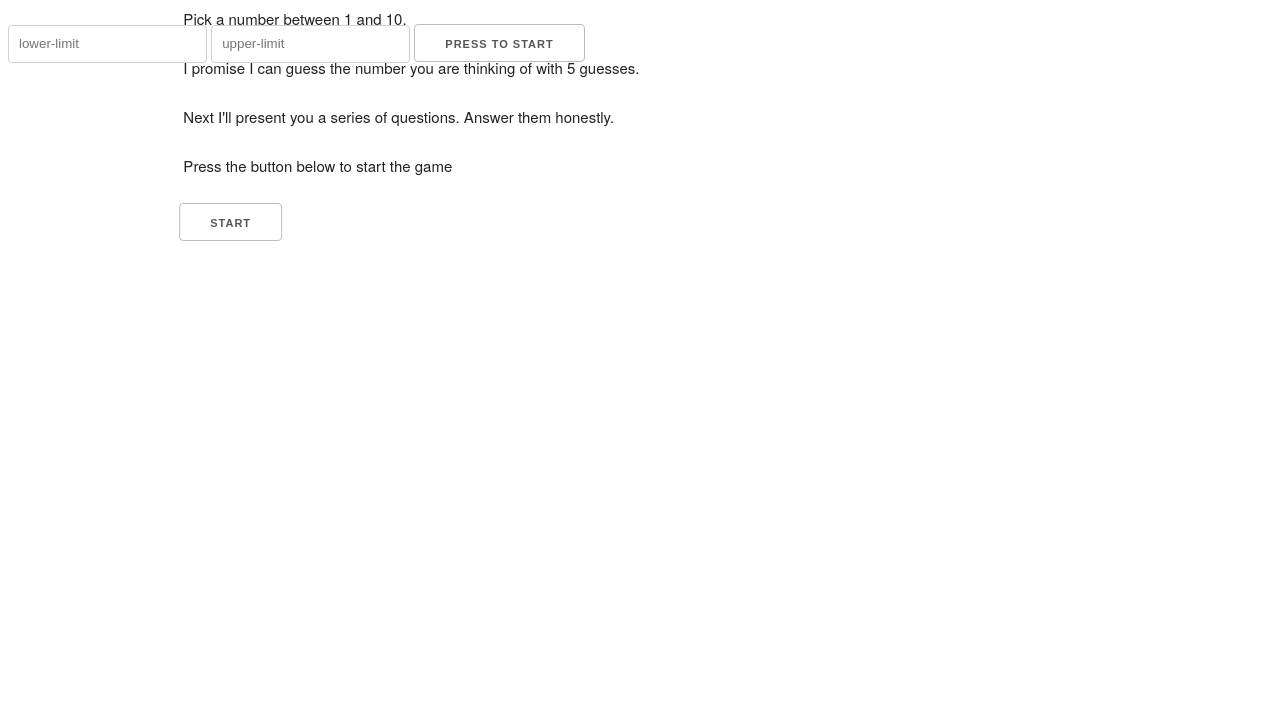
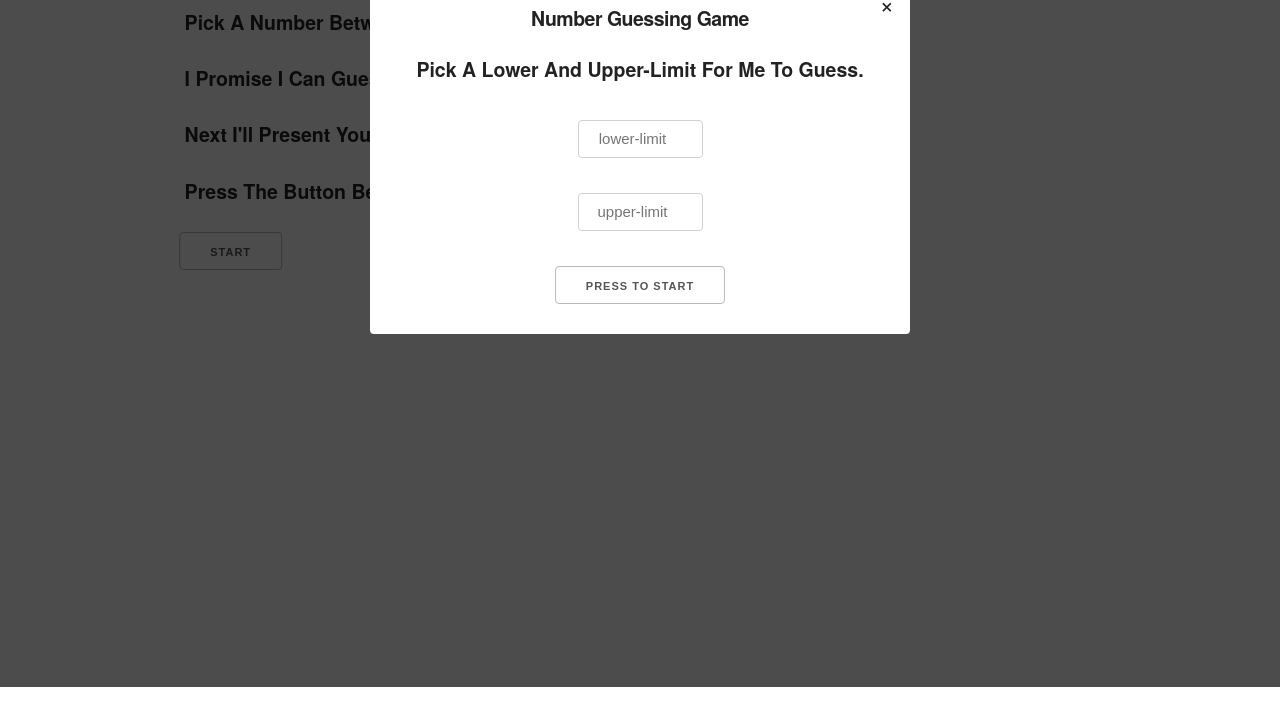
Before and after one commit to abdikasa/Practicing-DOM-Binary-Search-Game-Skeleton-UI, a plain HTML site: page index.html in a window 1280 px wide. Shown: the part 113-840 px from the top of the page. Drawn offline with nearby package versions, Linux system fonts and the light colour scheme.

Commit message:
modal styling added
trying out flex

```diff
--- a/style.css
+++ b/style.css
@@ -1,4 +1,9 @@
-
+html, body {
+    margin: 0;
+    padding: 0;
+    height: 100vh;
+    width: 100vw;
+}
 
 .container {
     width: 100%;
@@ -18,6 +23,51 @@
     transform: scale(0.90);
 }
 
-.dialogue > p {
+.dialogue>p {
     margin-bottom: 2.5rem;
 }
+
+.modal {
+    width: 100%;
+    height: 100%;
+    background-color: rgba(0, 0, 0, 0.7);
+    position: absolute;
+    display: flex;
+    justify-content: center;
+    align-items: center;
+    text-align: center;
+    top: 0;
+}
+
+.modal-content {
+    margin-top: -20%;
+    width: 500px;
+    background-color: #fff;
+    border-radius: 4px;
+    padding: 20px;
+    min-height: 300px;
+    position: relative;
+}
+
+.modal-content>h5, p {
+    text-transform: capitalize;
+    font-weight: bold;
+    font-size: 130%;
+}
+
+input[type=number] {
+    width: 25%;
+    display: block;
+    margin: 7% auto;
+    text-align: center;
+    font-size: 1.5rem;
+}
+
+.close-icon {
+    position: absolute;
+    top: 0;
+    font-size: 2.5rem;
+    transform: rotate(45deg);
+    right: 1.2rem;
+    cursor: pointer;
+}
```
